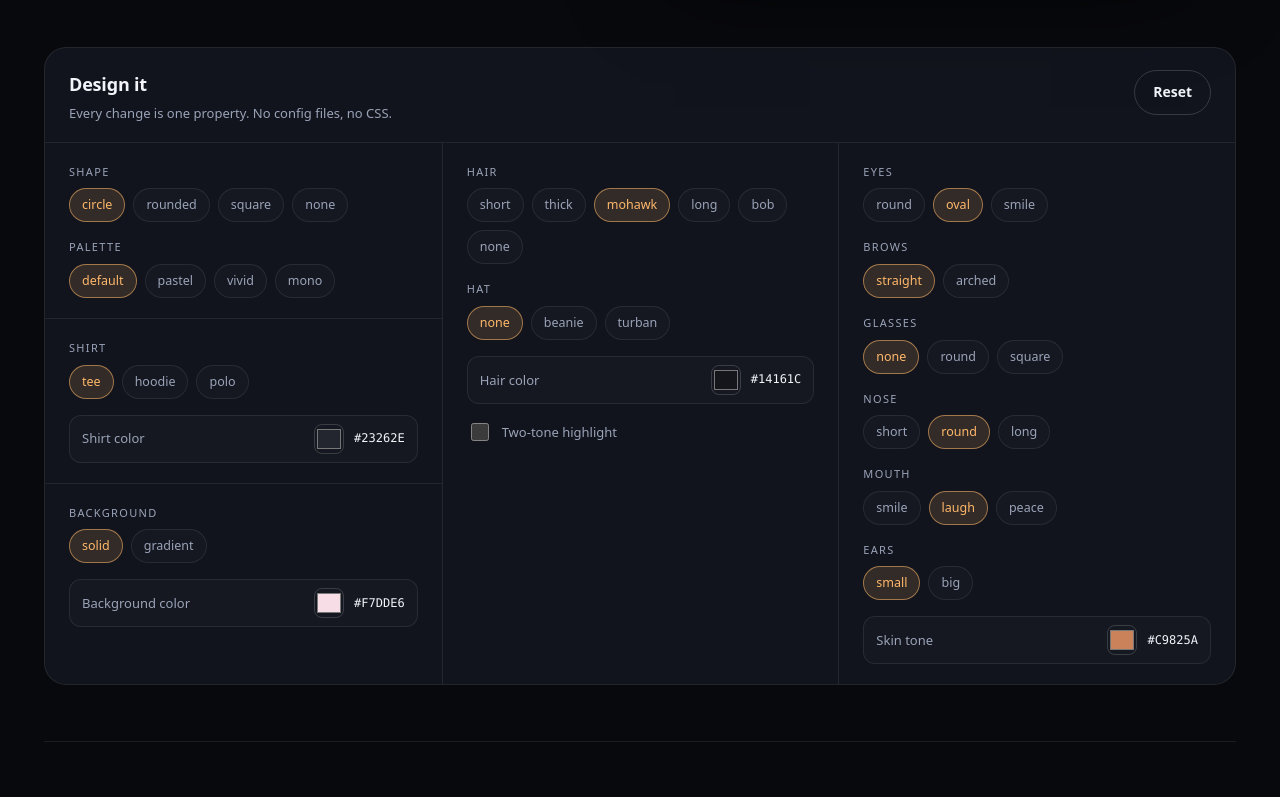
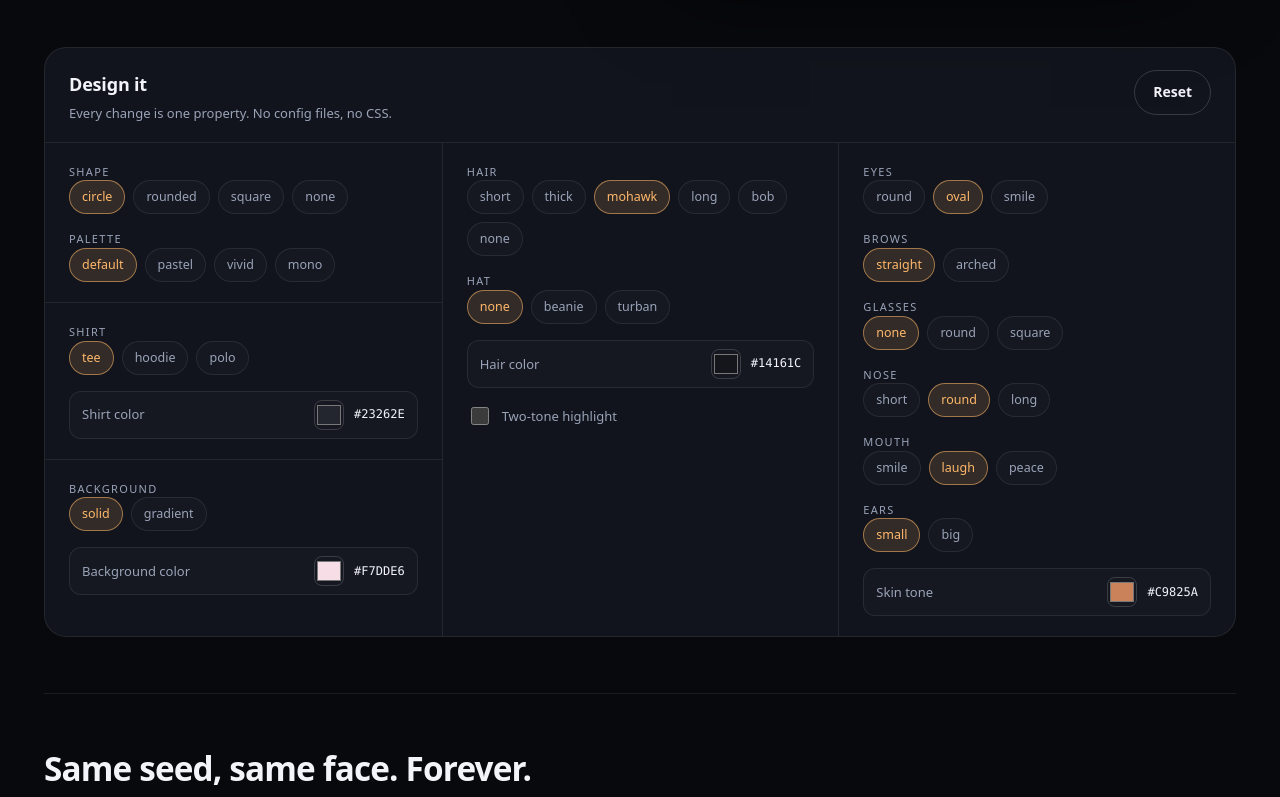
Before and after one commit to kryptobaseddev/react-avatar-kit, a React (Vite) app in the folder site/: page / in a window 1280 px wide. Shown: the part 619-1416 px from the top of the page. Built offline with nearby package versions, Linux system fonts and the light colour scheme.

Commit message:
a11y: use fieldsets for editor groups
Biome rejects role=group in favour of native semantics. Fieldsets with legends
give the same accessible names without synthetic roles.

```diff
--- a/site/src/Editor.tsx
+++ b/site/src/Editor.tsx
@@ -37,13 +37,10 @@ function ChipGroup<T extends string>({
   options: readonly T[]
   onChange: (value: T) => void
 }) {
-  const labelId = `${testId}-label`
   return (
-    <div className="field">
-      <span className="field__label" id={labelId}>
-        {label}
-      </span>
-      <div className="chips" data-testid={testId} role="group" aria-labelledby={labelId}>
+    <fieldset className="field">
+      <legend className="field__label">{label}</legend>
+      <div className="chips" data-testid={testId}>
         {options.map((option) => (
           <button
             key={option}
@@ -57,7 +54,7 @@ function ChipGroup<T extends string>({
           </button>
         ))}
       </div>
-    </div>
+    </fieldset>
   )
 }
 
@@ -143,16 +140,9 @@ export function Editor({ config, onChange, onBackgroundMode, onReset }: EditorPr
           </section>
 
           <section className="editor__section">
-            <div className="field">
-              <span className="field__label" id="background-mode-label">
-                Background
-              </span>
-              <div
-                className="chips"
-                data-testid="background-mode"
-                role="group"
-                aria-labelledby="background-mode-label"
-              >
+            <fieldset className="field">
+              <legend className="field__label">Background</legend>
+              <div className="chips" data-testid="background-mode">
                 <button
                   type="button"
                   className="chip"
@@ -172,7 +162,7 @@ export function Editor({ config, onChange, onBackgroundMode, onReset }: EditorPr
                   gradient
                 </button>
               </div>
-            </div>
+            </fieldset>
             {gradient ? (
               <>
                 <ColorField
--- a/site/src/styles.css
+++ b/site/src/styles.css
@@ -375,6 +375,14 @@ h1 {
   display: grid;
   gap: 8px;
   align-content: start;
+  min-inline-size: 0;
+  margin: 0;
+  padding: 0;
+  border: 0;
+}
+
+.field__label {
+  padding: 0;
 }
 
 .field__label {
```
